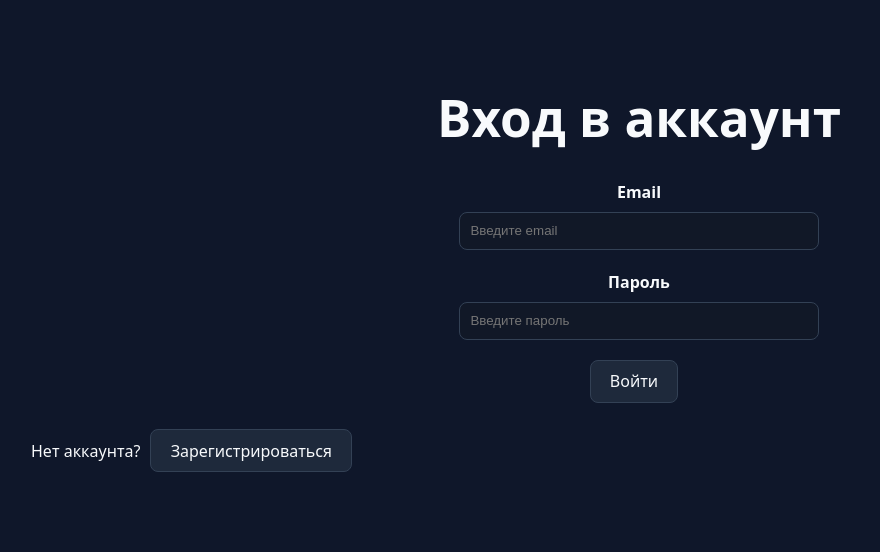
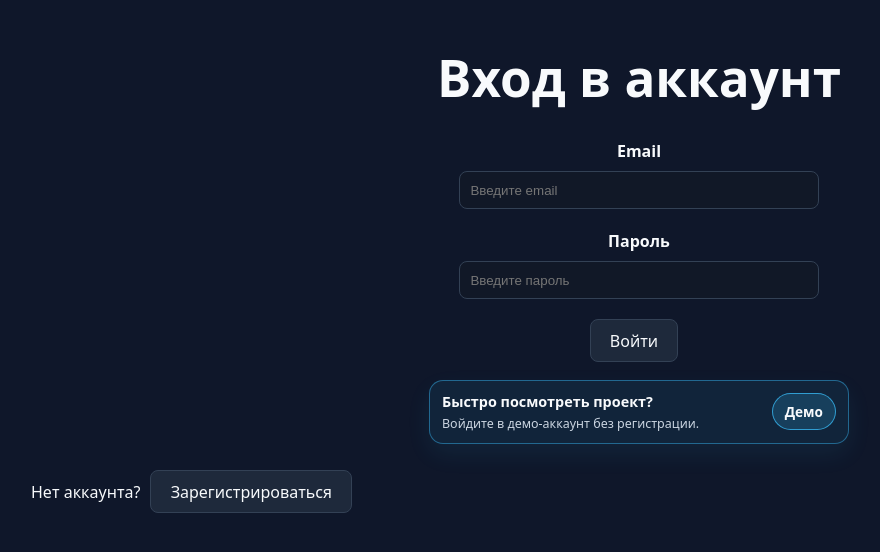
Before and after one commit to Devlyashow/expense-tracker, a React (Vite) app: page /transaction/1/edit in a window 1280 px wide. Shown: the part 138-690 px from the top of the page, without its empty margins (1-881 px from the left). Built offline with nearby package versions, Linux system fonts and the light colour scheme; no server answers.

Commit message:
Add demo account

```diff
--- a/package.json
+++ b/package.json
@@ -7,7 +7,8 @@
     "dev": "vite",
     "build": "vite build",
     "lint": "eslint .",
-    "preview": "vite preview"
+    "preview": "vite preview",
+    "test": "vitest"
   },
   "dependencies": {
     "@supabase/supabase-js": "^2.106.2",
@@ -25,6 +26,7 @@
     "eslint-plugin-react-hooks": "^7.0.1",
     "eslint-plugin-react-refresh": "^0.4.24",
     "globals": "^16.5.0",
-    "vite": "^8.0.16"
+    "vite": "^8.0.16",
+    "vitest": "^4.1.9"
   }
 }
--- a/src/App.css
+++ b/src/App.css
@@ -132,6 +132,57 @@ button {
 
 .authButtonSingIn {
   margin-right: 10px;
+}
+
+.demo-login-card {
+  display: flex;
+  align-items: center;
+  justify-content: space-between;
+  gap: 12px;
+
+  max-width: 420px;
+  margin: 18px auto 0;
+  padding: 10px 12px;
+
+  border: 1px solid rgba(56, 189, 248, 0.45);
+  border-radius: 14px;
+  background: rgba(56, 189, 248, 0.08);
+  box-shadow: 0 10px 24px rgba(56, 189, 248, 0.08);
+
+  text-align: left;
+}
+
+.demo-login-title {
+  margin: 0 0 3px;
+  color: var(--text-main);
+  font-size: 0.9rem;
+  font-weight: 700;
+}
+
+.demo-login-text {
+  margin: 0;
+  color: var(--text-muted);
+  font-size: 0.78rem;
+  line-height: 1.35;
+}
+
+.demo-login-button {
+  flex-shrink: 0;
+  padding: 8px 12px;
+
+  border-radius: 999px;
+  border: 1px solid rgba(56, 189, 248, 0.75);
+  background: rgba(56, 189, 248, 0.18);
+  color: var(--text-main);
+
+  font-size: 0.85rem;
+  font-weight: 800;
+  cursor: pointer;
+}
+
+.demo-login-button:hover {
+  background: rgba(56, 189, 248, 0.28);
+  border-color: var(--accent);
 }
 
 .form-control {
@@ -1240,6 +1291,16 @@ button,
 
 @media (max-width: 900px) {
 
+  .demo-login-card {
+  align-items: stretch;
+  flex-direction: column;
+  text-align: center;
+}
+
+.demo-login-button {
+  width: 100%;
+}
+
 .transaction-form-card {
   padding: 20px;
   text-align: center;
--- a/src/AuthenticatedApp.tsx
+++ b/src/AuthenticatedApp.tsx
@@ -14,7 +14,7 @@ import {useEffect, useRef, useMemo, useState} from "react"
 import { Route, BrowserRouter as Router, Routes, NavLink, Navigate} from 'react-router-dom'
 import useExpenseTrackerData from './hooks/useExpenseTrackerData'
 import getLocalDateString from './utils/getLocalDateString'
-import type { PeriodPreset, CreateTransactionData, CreateCategoryData, Transaction } from './types'
+import type { PeriodPreset, CreateTransactionData, CreateCategoryData, Transaction, Category } from './types'
 import Toast from './components/Toast'
 
 type ToastType = 'success' | 'error' | 'info'
@@ -66,31 +66,88 @@ function showToast(message: string, type: ToastType = 'info') {
 }
 
 async function handleAddCategory(newCategory: CreateCategoryData) {
+  try {
     await addCategory(newCategory)
     showToast('Категория добавлена', 'success')
+  } catch (err) {
+                        showToast('Не удалось добавить категорию', 'error')
+
+                    if (err instanceof Error) {
+                        console.error(err.message)
+                    } else {
+                        console.error('Неизвестная ошибка')
+                    }}
+}
+
+async function handleEditCategory(category:Category) {
+  try {
+    await editCategory(category)
+    showToast('Категория изменена', 'success')
+  } catch (err) {
+                  showToast('Не удалось изменить категорию', 'error')
+
+                  if (err instanceof Error) {
+                        console.error(err.message)
+                    } else {
+                        console.error('Неизвестная ошибка')
+                    }
+  }
 }
 
 async function handleDeleteCategory(id: string) {
+  try {
     await deleteCategory(id)
   showToast('Категория удалена', 'success')
+  } catch (err) {
+                    showToast('Не удалось удалить категорию', 'error')
+
+                    if (err instanceof Error) {
+                        console.error(err.message)
+                    } else {
+                        console.error('Неизвестная ошибка')
+                    }}
 }
 
 async function handleAddTransaction(newTransaction: CreateTransactionData) {
+  try {
     await addTransaction(newTransaction)
   showToast('Транзакция добавлена', 'success')
+  } catch (err) {
+                  showToast('Не удалось добавить транзакцию', 'error')
+
+                    if (err instanceof Error) {
+                        console.error(err.message)
+                    } else {
+                        console.error('Неизвестная ошибка')
+                    }}
 }
 
 async function handleEditTransaction(updatedTransaction: Transaction) {
+  try {
     await editTransaction(updatedTransaction)
   showToast('Транзакция изменена', 'success')
+} catch (err) {
+                    showToast('Не удалось изменить транзакцию', 'error')
+
+                    if (err instanceof Error) {
+                        console.error(err.message)
+                    } else {
+                        console.error('Неизвестная ошибка')
+                    }}
 }
-
 async function handleDeleteTransaction(id: string) {
+  try {
     await deleteTransaction(id)
   showToast('Транзакция удалена', 'success')
+  } catch (err) {
+                  showToast('Не удалось удалить транзакцию', 'error')
+
+                    if (err instanceof Error) {
+                        console.error(err.message)
+                    } else {
+                        console.error('Неизвестная ошибка')
+                    }}
 }
-
-
 
 // ref к инпуту для фокуса на него
 const searchInputRef = useRef<HTMLInputElement | null>(null)
@@ -294,7 +351,7 @@ return (
         />} />
         <Route path='/about' element={<AboutPage />}></Route>
         <Route path='/category/:categoryId/edit' element={<ChangeCategoryPage
-        editCategory={editCategory}
+        editCategory={handleEditCategory}
         />} />
         <Route path="*" element={<NotFoundPage />} />
       </Routes>
--- a/src/components/TransactionForm.tsx
+++ b/src/components/TransactionForm.tsx
@@ -43,6 +43,7 @@ export default function TransactionForm({ mode, onSubmit, initialData}: Transact
     const {backToLastPage} = useNavigateInApp()
     const [formData, setFormData] = useState<TransactionFormData>(initialData)
     const [error, setError] = useState<TransactionFormErrors>({category: '',text: '',amount: '', date: ''})
+    const [isSubmitting, setIsSubmitting] = useState<boolean>(false)
     const selectedCategoryObject = categories.find(
 category => category.key === formData.category
 )
@@ -74,7 +75,7 @@ category => category.key === formData.category
     }
 
     // Кнопка "добавить"
-    function handleSubmit (e: React.SubmitEvent<HTMLFormElement>) {
+    async function handleSubmit (e: React.SubmitEvent<HTMLFormElement>) {
         e.preventDefault()
      const newErrors: TransactionFormErrors = {
     category: '',
@@ -111,7 +112,9 @@ category => category.key === formData.category
   ? numericAmount
   : -numericAmount
 
+            setIsSubmitting(true)
 
+            try {
 
             if (mode === 'create') {
             const newTransaction: CreateTransactionData = {
@@ -120,7 +123,8 @@ category => category.key === formData.category
             amount: finalAmount,
             date: formData.date
         }
-            onSubmit(newTransaction)
+             await onSubmit(newTransaction)
+
             setFormData({
                 category: '',
                 text: '',
@@ -141,16 +145,22 @@ category => category.key === formData.category
                 amount: finalAmount,
                 date: formData.date
             }
-            onSubmit(updatedTransaction)
+            await onSubmit(updatedTransaction)
+
             backToLastPage?.()
         }
-
             setError({
                 category: '',
                 text: '',
                 amount: '',
                 date: ''
             })
+            } catch (err) {
+                    if (err instanceof Error) {
+                        console.error(err.message)
+                    } else {
+                        console.error('Неизвестная ошибка')
+                    }} finally{setIsSubmitting(false)}
         }
 
   return (
@@ -179,6 +189,7 @@ category => category.key === formData.category
             value={formData.category}
             onChange={handleChange}
             ref={selectRef}
+            disabled={isSubmitting}
           >
             <option value="">Выберите категорию</option>
             {categories.map((obj) => {
@@ -201,6 +212,7 @@ category => category.key === formData.category
             value={formData.text}
             onChange={handleChange}
             placeholder="Например: Зарплата"
+            disabled={isSubmitting}
           />
           {error.text && <p className="error">{error.text}</p>}
         </div>
@@ -214,6 +226,7 @@ category => category.key === formData.category
             value={formData.amount}
             onChange={handleChange}
             placeholder="Введите сумму"
+            disabled={isSubmitting}
           />
           {error.amount && <p className="error">{error.amount}</p>}
         </div>
@@ -226,6 +239,7 @@ category => category.key === formData.category
             type="date"
             value={formData.date}
             onChange={handleChange}
+            disabled={isSubmitting}
           />
           {error.date && <p className="error">{error.date}</p>}
         </div>
@@ -233,10 +247,10 @@ category => category.key === formData.category
 
       <button
         className="transaction-form-submit"
-        disabled={!isFormValid}
+        disabled={!isFormValid || isSubmitting}
         type="submit"
       >
-        {mode === 'create' ? 'Добавить транзакцию' : 'Сохранить изменения'}
+        {isSubmitting ? 'Сохраняем...' : mode === 'create' ? 'Добавить транзакцию' : 'Сохранить изменения'}
       </button>
     </form>
   </section>
--- a/src/pages/AuthPage.tsx
+++ b/src/pages/AuthPage.tsx
@@ -13,6 +13,15 @@ export default function AuthPage({ authError, signUp, signIn }: AuthPageProps) {
   const [passwordConfirm , setPasswordConfirm ] = useState('')
   const [authMode, setAuthMode] = useState<AuthMode>('login')
   const [errorInput, setErrorInput] = useState('')
+
+async function handleDemoLogin() {
+  setErrorInput('')
+
+  await signIn(
+    'demo.expense.tracker@mail.com',
+    '470858Omg+'
+  )
+}
 
 async function handleSubmit() {
   setErrorInput('')
@@ -86,6 +95,24 @@ async function handleSubmit() {
       <button className='authButtonSingIn' type="button" onClick={handleSubmit}>
         {authMode === 'login' ? 'Войти' : 'Создать аккаунт'}
       </button>
+      {authMode === 'login' && (
+        <div className="demo-login-card">
+          <div>
+            <p className="demo-login-title">Быстро посмотреть проект?</p>
+            <p className="demo-login-text">
+              Войдите в демо-аккаунт без регистрации.
+            </p>
+          </div>
+
+          <button
+            className="demo-login-button"
+            type="button"
+            onClick={handleDemoLogin}
+          >
+            Демо
+          </button>
+        </div>
+      )}
       {authMode==='login'&&<div className='registrerOrlogin'><p>Нет аккаунта?</p> <button className='authButtonSingIn' type="button" onClick={() => {
         setAuthMode('register')
         setErrorInput('')
```
Also changed, not shown: 2 other files (tests, documents, lock files or other folders). Lines whose indentation alone changed are shown as unchanged.
